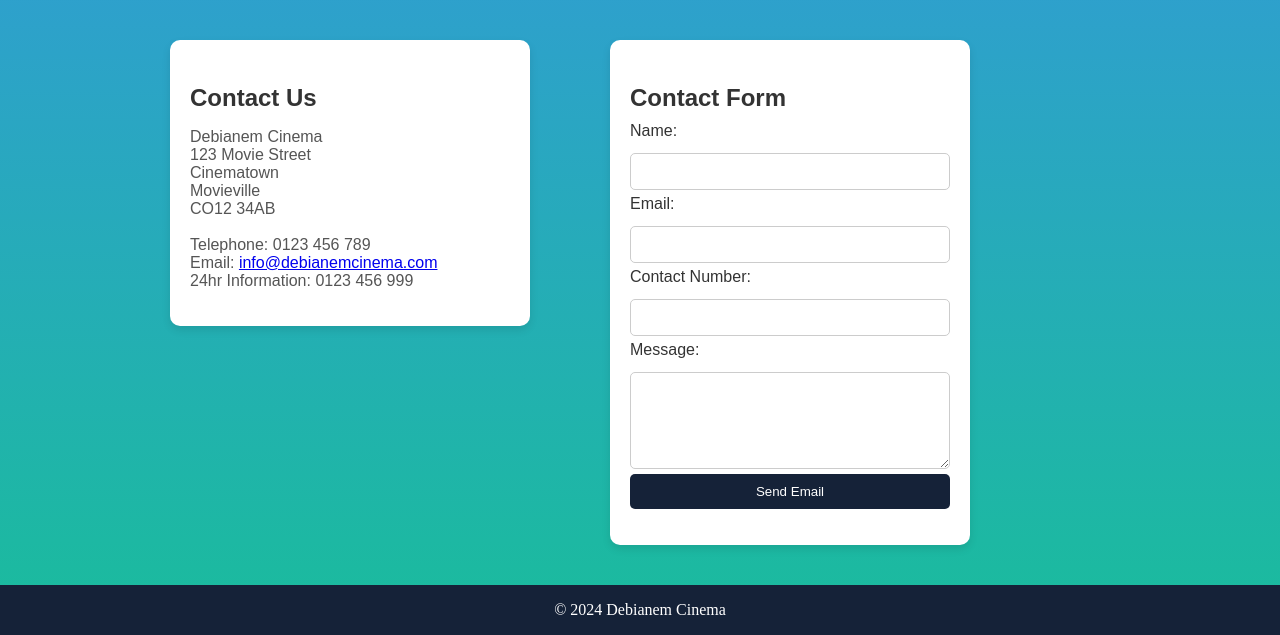
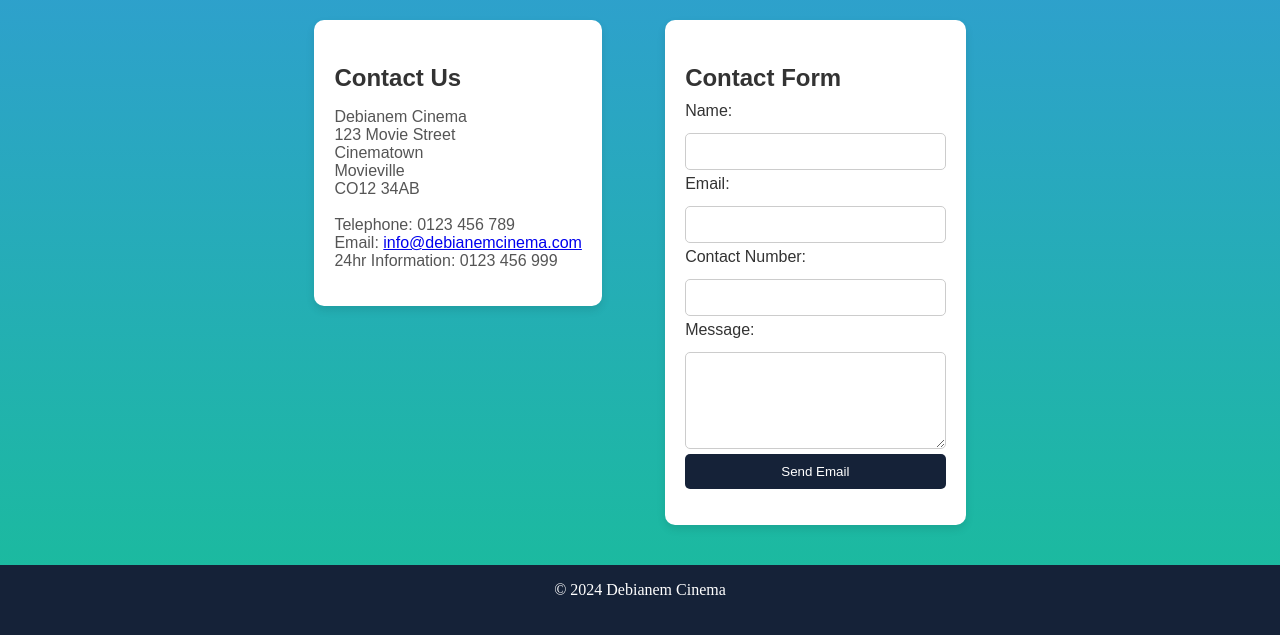
Before and after one commit to getbenjamin1/Cinema-Booking-System, a Flask app: page /contact in a window 1280 px wide. Shown: the part 202-837 px from the top of the page. After the commit the page ends 797 px from the top, so only its background shows below. Run offline with Flask 3, Linux system fonts and the light colour scheme; parts of the project's set-up code (start-up, migrations or seed data) failed here and were passed over.

Commit message:
Update contact.html

```diff
--- a/templates/contact.html
+++ b/templates/contact.html
@@ -279,7 +279,7 @@
             flex-grow: 0; /* Occupy remaining vertical space */
             padding: 20px;
             max-width: 800px; /* Adjusted max-width */
-            margin: 20px 30px auto 150px; /* Center the container */
+            margin: auto 23% auto 23%; /* Center the container */
         }
         .container1 {
             display:flex;
@@ -299,7 +299,7 @@
 
         }
         .card1 {
-            width: 40%;
+            width: 38%;
             max-width: 600px;
             background-color: #fff;
             border-radius: 10px;
```
